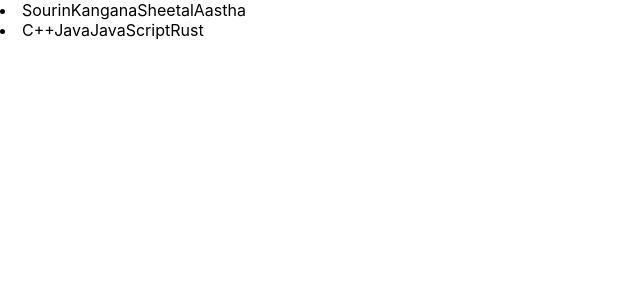
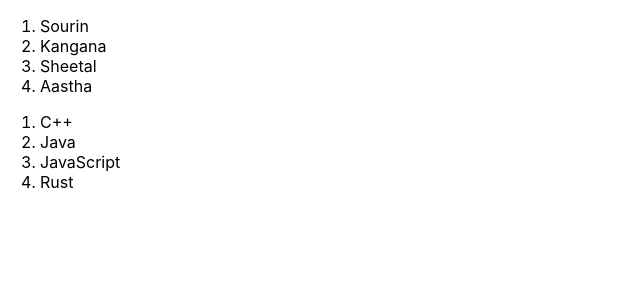
Before and after one commit to sourinsarkar/learn-react, a React (Create React App) app: page / in a window 1280 px wide. Shown: the top 300 px of the page, without its empty margins (0-640 px from the left). Built offline with nearby package versions, Linux system fonts and the light colour scheme.

Commit message:
Iterrated values in array of array's particular arrays

```diff
--- a/src/App.js
+++ b/src/App.js
@@ -24,7 +24,13 @@ function App() {
         {anything.map((items, index) => {
             return (
                 <div>
-                    <li>{items}</li>
+                    {/* <li>{items}</li> */}
+
+                    <ol key = {index}>
+                        {items.map((subitems, subindex) => {
+                            return <li key = {subindex}>{subitems}</li>
+                        })}
+                    </ol>
                 </div>
             )
         })}
```
